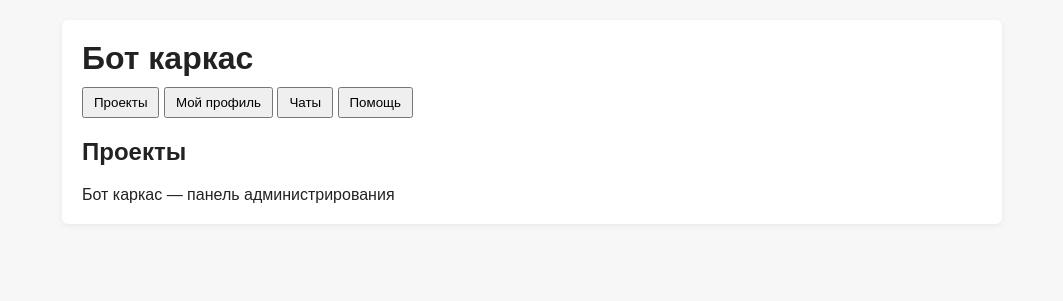
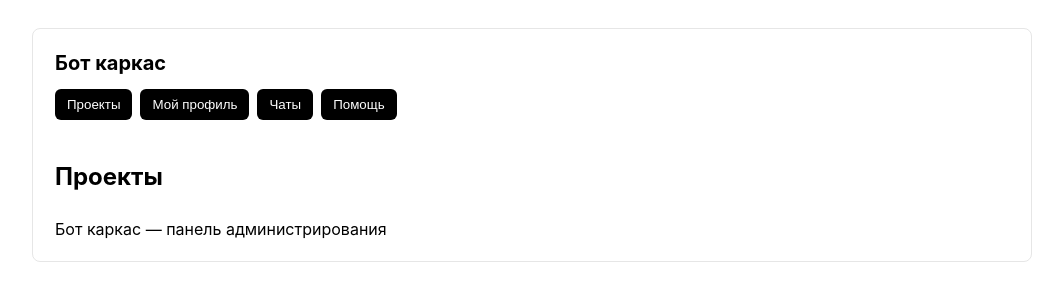
Before and after one commit to raidmexxxvell/karkasMaster, a Flask app: page / in a window 1280 px wide. Shown: the top 301 px of the page, without its empty margins (108-1171 px from the left). Run offline with Flask 2, Linux system fonts and the light colour scheme; data that the repository does not hold is empty; some libraries are stand-ins or nearby versions.

Commit message:
Add files via upload

```diff
--- a/app.py
+++ b/app.py
@@ -379,7 +379,7 @@ def auth_telegram():
         st = secrets.token_urlsafe(12)
         tid = request.args.get('telegram_id')
         if redis_client:
-            redis_client.setex(f'web_st:{st}', 300, tid or '')
+            redis_client.setex(f'web_st:{st}', 300, json.dumps({'telegram_id': tid or '', 'photo_url': ''}))
         return redirect(url_for('index') + f'?st={st}')
     # POST: validate Telegram Login widget data
     data = request.json or {}
@@ -409,7 +409,7 @@ def auth_telegram():
     finally:
         session.close()
     if redis_client:
-        redis_client.setex(f'web_st:{st}', 3600, str(telegram_id))
+        redis_client.setex(f'web_st:{st}', 3600, json.dumps({'telegram_id': str(telegram_id), 'photo_url': data.get('photo_url') or ''}))
     return jsonify({'ok': True, 'st': st})
 
 @app.route('/api/me')
@@ -420,7 +420,13 @@ def api_me():
     val = redis_client.get(f'web_st:{st}')
     if not val:
         return jsonify({'error':'invalid token'}), 401
-    tid = val.decode() if isinstance(val, bytes) else val
+    raw = val.decode() if isinstance(val, bytes) else val
+    try:
+        obj = json.loads(raw)
+    except Exception:
+        obj = {'telegram_id': raw, 'photo_url': ''}
+    tid = obj.get('telegram_id')
+    photo = obj.get('photo_url')
     if not tid:
         return jsonify({'error':'no telegram_id bound'}), 401
     session = SessionLocal()
@@ -428,7 +434,7 @@ def api_me():
         u = session.query(User).filter_by(telegram_id=str(tid)).first()
         if not u:
             return jsonify({'error':'user not found'}), 404
-        return jsonify({'telegram_id': u.telegram_id, 'name': u.name or ''})
+        return jsonify({'telegram_id': u.telegram_id, 'name': u.name or '', 'photo_url': photo})
     finally:
         session.close()
 
--- a/static/css/style.css
+++ b/static/css/style.css
@@ -1,7 +1,28 @@
-body{font-family:Arial,Helvetica,sans-serif;background:#f7f7f7;color:#222}
-.container{max-width:900px;margin:20px auto;background:#fff;padding:20px;border-radius:6px;box-shadow:0 2px 6px rgba(0,0,0,0.06)}
-header h1{margin:0 0 10px}
-#messages{border:1px solid #eee;padding:10px;height:300px;overflow:auto;background:#fafafa}
-#msgform{margin-top:8px}
-#msgtext{width:80%;padding:8px}
-button{padding:6px 10px}
+:root{
+	--bg:#ffffff;
+	--surface:#ffffff;
+	--muted:#666;
+	--text:#000000;
+	--border:#e6e6e6;
+}
+*{box-sizing:border-box}
+body{font-family:Inter,Segoe UI,Arial,Helvetica,sans-serif;background:var(--bg);color:var(--text);margin:0;padding:0}
+.container{max-width:1000px;margin:28px auto;background:var(--surface);padding:22px;border-radius:8px;border:1px solid var(--border)}
+header h1{margin:0 0 14px;font-size:20px}
+nav{display:flex;gap:8px;margin-bottom:14px}
+button{background:#000;color:#fff;border:0;padding:8px 12px;border-radius:6px;cursor:pointer}
+button.secondary{background:transparent;color:var(--text);border:1px solid var(--border)}
+.tab{padding:8px 0}
+#projects-list > div{padding:12px;border-bottom:1px solid var(--border);display:flex;justify-content:space-between;align-items:center}
+#projects-list h3{margin:0;font-size:16px}
+#projects-list p{margin:6px 0;color:var(--muted)}
+#messages{border:1px solid var(--border);padding:10px;height:300px;overflow:auto;background:transparent}
+#msgform{margin-top:8px;display:flex;gap:8px}
+#msgtext{flex:1;padding:8px;border:1px solid var(--border);border-radius:6px}
+.profile{display:flex;gap:12px;align-items:center}
+.profile img{width:72px;height:72px;border-radius:999px;object-fit:cover;border:1px solid var(--border)}
+.profile .meta{display:flex;flex-direction:column}
+.profile .name{font-weight:600}
+.profile .id{color:var(--muted);font-size:13px}
+.small{font-size:13px;color:var(--muted)}
+.footer{margin-top:18px;color:var(--muted);font-size:13px}
--- a/templates/spa.html
+++ b/templates/spa.html
@@ -54,7 +54,11 @@
   function loadProfile(){
     var el = document.getElementById('profile-block');
     if(!token){ el.innerHTML = '<a href="/auth/telegram?next=/">Войти через Telegram</a>'; return; }
-    fetch('/api/me?st='+token).then(r=>r.json()).then(d=>{ el.innerHTML = `<p>${d.name} (telegram_id: ${d.telegram_id})</p>`; });
+    fetch('/api/me?st='+token).then(r=>r.json()).then(d=>{
+      if(d.error){ el.innerHTML = '<a href="/auth/telegram?next=/">Войти через Telegram</a>'; return; }
+      var photo = d.photo_url || '';
+      el.innerHTML = `<div class="profile">` + (photo?`<img src="${photo}" alt="avatar">`:`<div style="width:72px;height:72px;border-radius:999px;background:#efefef"></div>`) + `<div class="meta"><div class="name">${d.name || 'Пользователь'}</div><div class="id">telegram: ${d.telegram_id}</div></div></div>`;
+    }).catch(()=>{ el.innerHTML = '<div class="small">Не удалось загрузить профиль</div>'; });
   }
   window.addEventListener('load', ()=>{
     var hash = location.hash.replace('#','') || 'projects';
```
